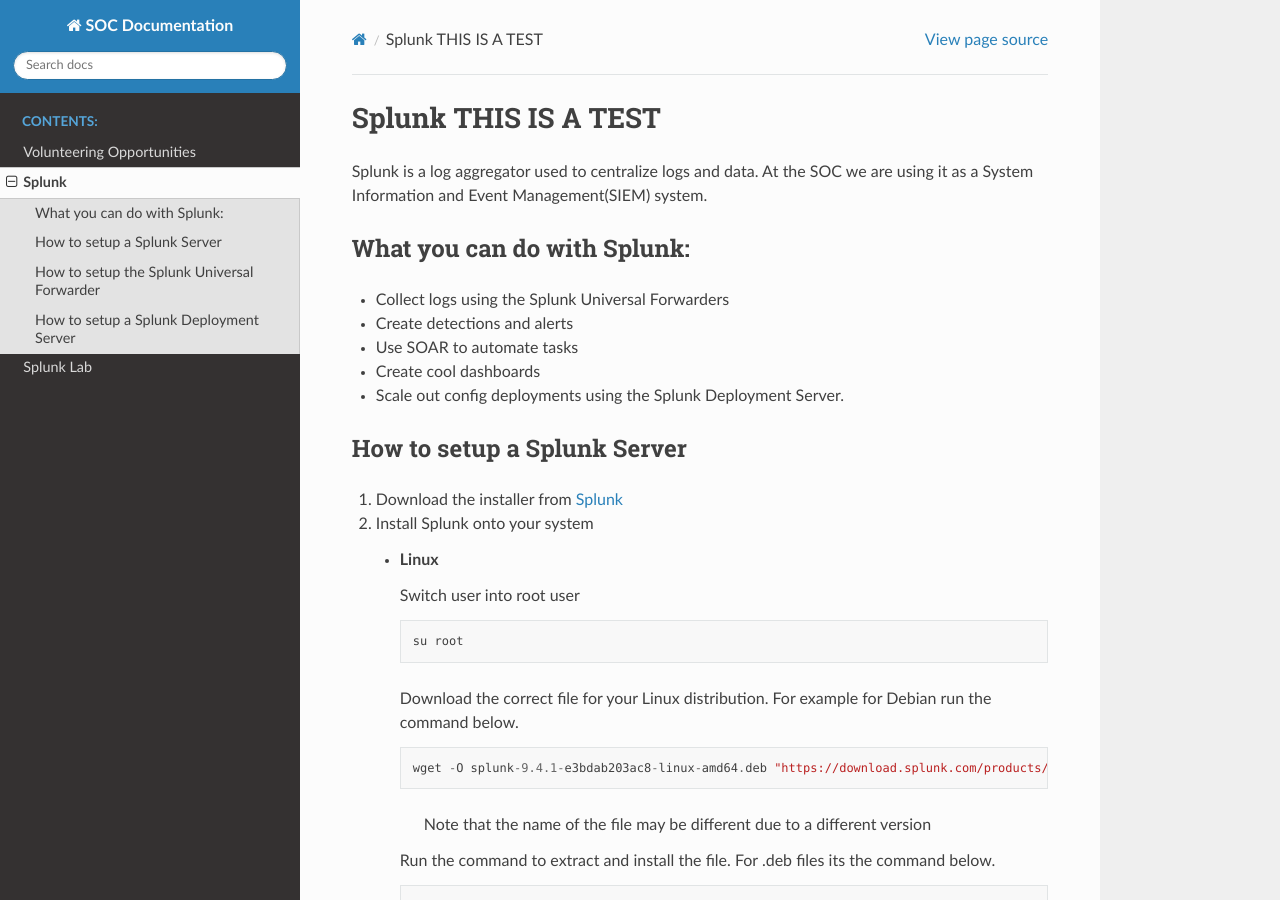
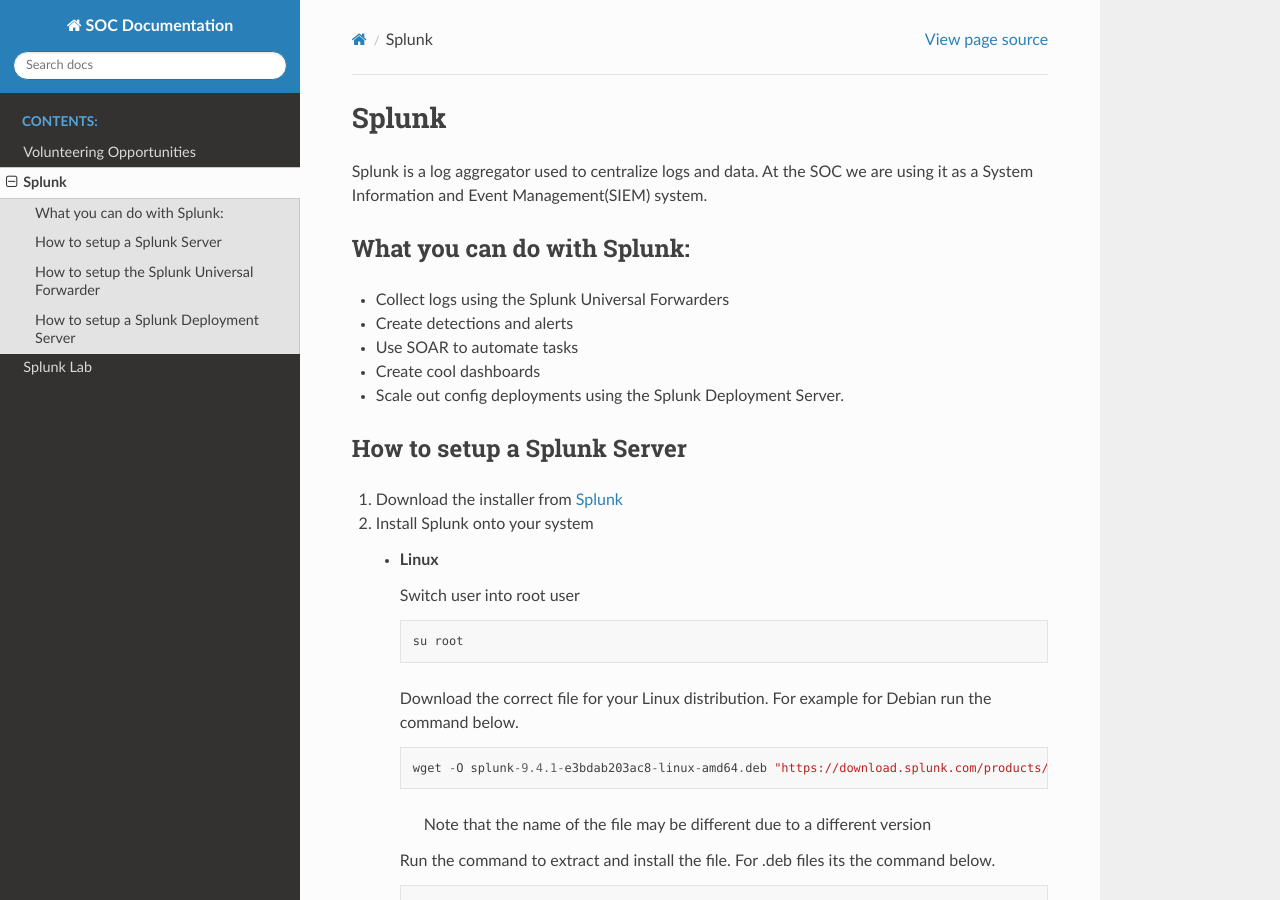
Before and after one commit to cpp-soc/documentation, a Sphinx documentation site: the page built from source/Splunk.md, in a window 1280 px wide and 900 px high. Built offline with Sphinx 7.4.7 and the Read the Docs theme 3.1.0, drawn with Linux system fonts in a browser that asks for light colours.

Commit message:
removed test text

```diff
--- a/source/Splunk.md
+++ b/source/Splunk.md
@@ -1,4 +1,4 @@
-# Splunk THIS IS A TEST
+# Splunk
 Splunk is a log aggregator used to centralize logs and data. At the SOC we are using it as a System Information and Event Management(SIEM) system.
 
 ## What you can do with Splunk:
```
